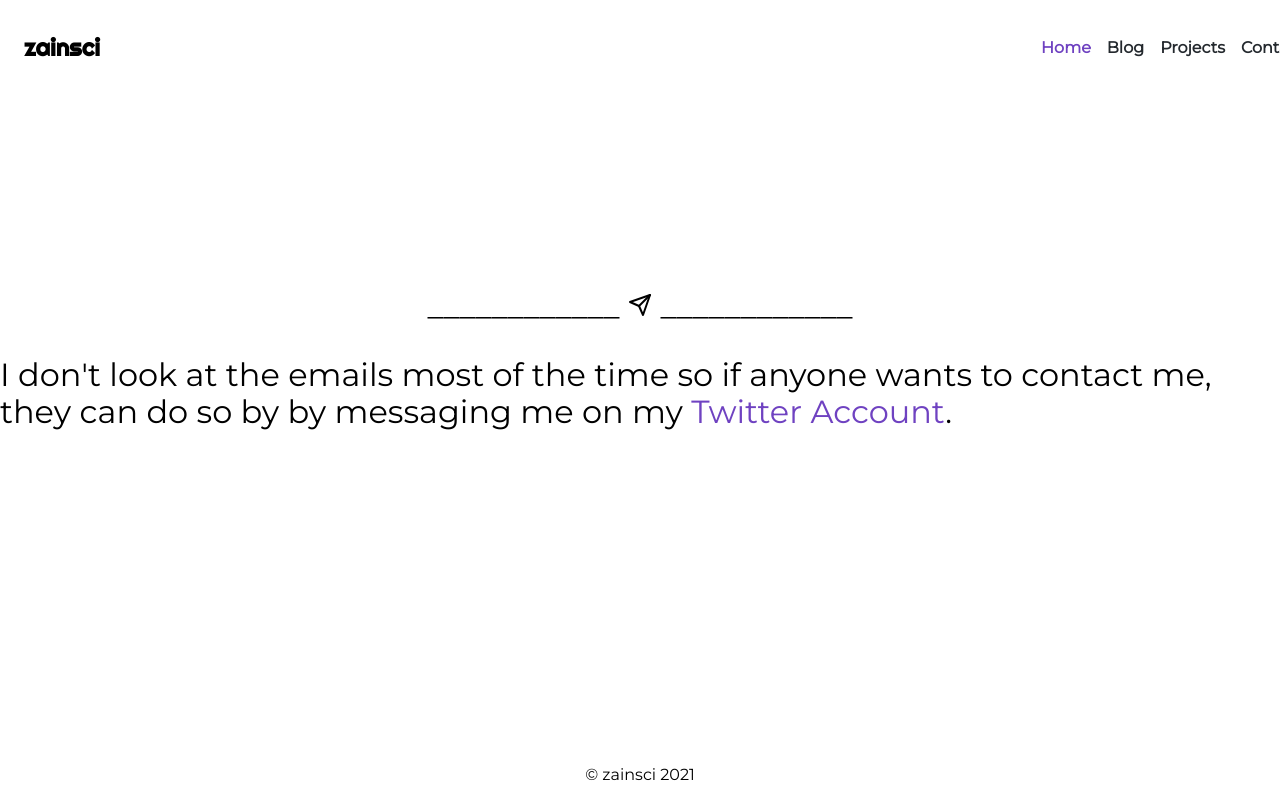
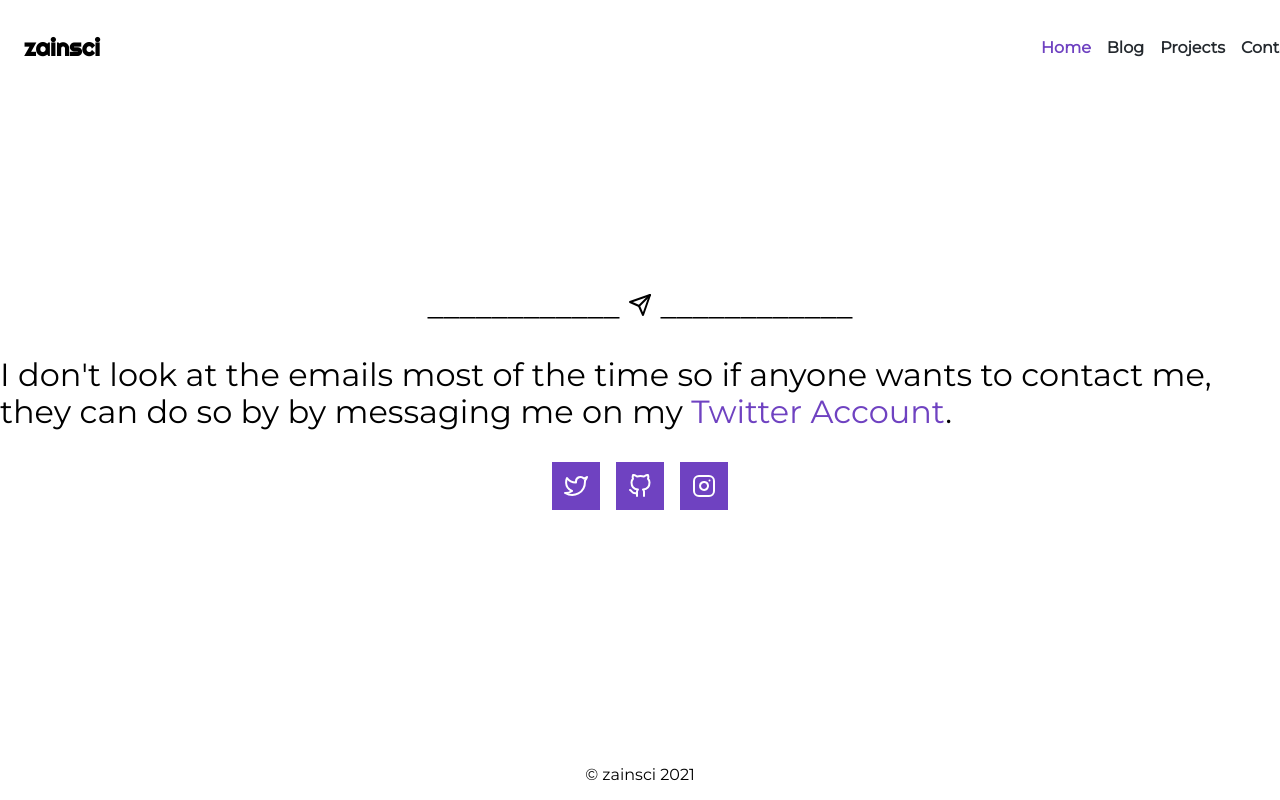
Before and after one commit to zainsci/zainsci.dev, a Next.js app: page /contact in a window 1280 px wide. Shown: the top 800 px of the page. Built offline with nearby package versions, Linux system fonts and the light colour scheme.

Commit message:
Add Social Icons

```diff
--- /dev/null
+++ b/components/social-icons.js
@@ -0,0 +1,64 @@
+const SocialIcons = () => {
+  return (
+    <div className="social">
+      <div className="social__icon">
+        <a href="https://twitter.com/zainsci" target="_blank" rel="noreferrer">
+          <svg
+            xmlns="http://www.w3.org/2000/svg"
+            width="24"
+            height="24"
+            viewBox="0 0 24 24"
+            fill="none"
+            stroke="currentColor"
+            stroke-width="2"
+            stroke-linecap="round"
+            stroke-linejoin="round"
+            class="feather feather-twitter"
+          >
+            <path d="M23 3a10.9 10.9 0 0 1-3.14 1.53 4.48 4.48 0 0 0-7.86 3v1A10.66 10.66 0 0 1 3 4s-4 9 5 13a11.64 11.64 0 0 1-7 2c9 5 20 0 20-11.5a4.5 4.5 0 0 0-.08-.83A7.72 7.72 0 0 0 23 3z"></path>
+          </svg>
+        </a>
+      </div>
+      <div className="social__icon">
+        <a href="http://github.com/zainsci" target="_blank" rel="noreferrer">
+          <svg
+            xmlns="http://www.w3.org/2000/svg"
+            width="24"
+            height="24"
+            viewBox="0 0 24 24"
+            fill="none"
+            stroke="currentColor"
+            stroke-width="2"
+            stroke-linecap="round"
+            stroke-linejoin="round"
+            class="feather feather-github"
+          >
+            <path d="M9 19c-5 1.5-5-2.5-7-3m14 6v-3.87a3.37 3.37 0 0 0-.94-2.61c3.14-.35 6.44-1.54 6.44-7A5.44 5.44 0 0 0 20 4.77 5.07 5.07 0 0 0 19.91 1S18.73.65 16 2.48a13.38 13.38 0 0 0-7 0C6.27.65 5.09 1 5.09 1A5.07 5.07 0 0 0 5 4.77a5.44 5.44 0 0 0-1.5 3.78c0 5.42 3.3 6.61 6.44 7A3.37 3.37 0 0 0 9 18.13V22"></path>
+          </svg>
+        </a>
+      </div>
+      <div className="social__icon">
+        <a href="http://instagram.com/zainsci" target="_blank" rel="noreferrer">
+          <svg
+            xmlns="http://www.w3.org/2000/svg"
+            width="24"
+            height="24"
+            viewBox="0 0 24 24"
+            fill="none"
+            stroke="currentColor"
+            stroke-width="2"
+            stroke-linecap="round"
+            stroke-linejoin="round"
+            class="feather feather-instagram"
+          >
+            <rect x="2" y="2" width="20" height="20" rx="5" ry="5"></rect>
+            <path d="M16 11.37A4 4 0 1 1 12.63 8 4 4 0 0 1 16 11.37z"></path>
+            <line x1="17.5" y1="6.5" x2="17.51" y2="6.5"></line>
+          </svg>
+        </a>
+      </div>
+    </div>
+  );
+};
+
+export default SocialIcons;
--- a/pages/contact.js
+++ b/pages/contact.js
@@ -1,4 +1,5 @@
 import Layout from "../components/layout";
+import SocialIcons from "../components/social-icons";
 
 const Contact = () => {
   return (
@@ -35,6 +36,7 @@ const Contact = () => {
           </a>
           .
         </p>
+        <SocialIcons />
       </div>
     </Layout>
   );
--- a/styles/pages/_contact.scss
+++ b/styles/pages/_contact.scss
@@ -22,3 +22,30 @@
     }
   }
 }
+
+.social {
+  display: flex;
+  justify-content: center;
+  align-items: center;
+
+  &__icon + &__icon {
+    margin-left: $spacing4;
+  }
+
+  &__icon {
+    a {
+      background-color: $primary;
+      padding: $spacing3;
+      display: flex;
+      justify-content: center;
+      align-items: center;
+      color: white;
+      transition: 0.25s ease;
+
+      &:hover {
+        background-color: white;
+        color: $primary;
+      }
+    }
+  }
+}
```
